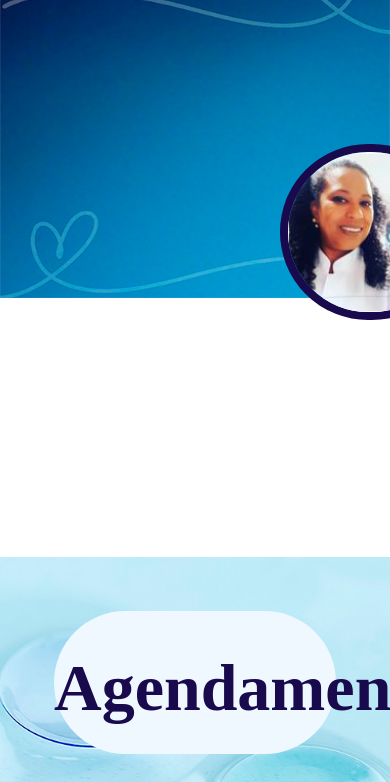
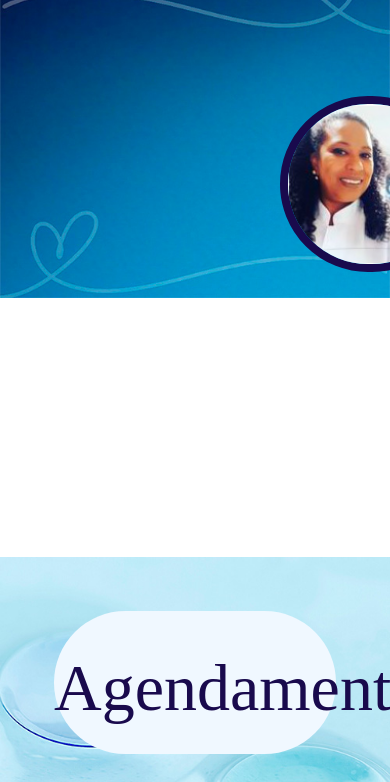
Before and after one commit to jaquelinelopes/cart-o-d-visita, a plain HTML site: page index.html in a window 390 px wide. Shown: the part 62-844 px from the top of the page. Drawn offline with Linux system fonts and the light colour scheme; a web font is replaced by a local one.

Commit message:
alteração font

```diff
--- a/style.css
+++ b/style.css
@@ -131,17 +131,18 @@ li {
     }
 
     .perfil {
-        margin: 9rem 17.5rem 1rem 17.5rem;
+        margin: 6rem 17.5rem 1rem 17.5rem;
         width: 42%;
     }
 
     .nome {
         font-size: 60px;
-        margin: 0 16rem 4rem;
+        margin: 0 16rem 7rem;
     }
 
     ul a {
         font-size: 66px;
+        font-weight: 500;
     }
 
     .segundo_bloco li:hover a {
```
